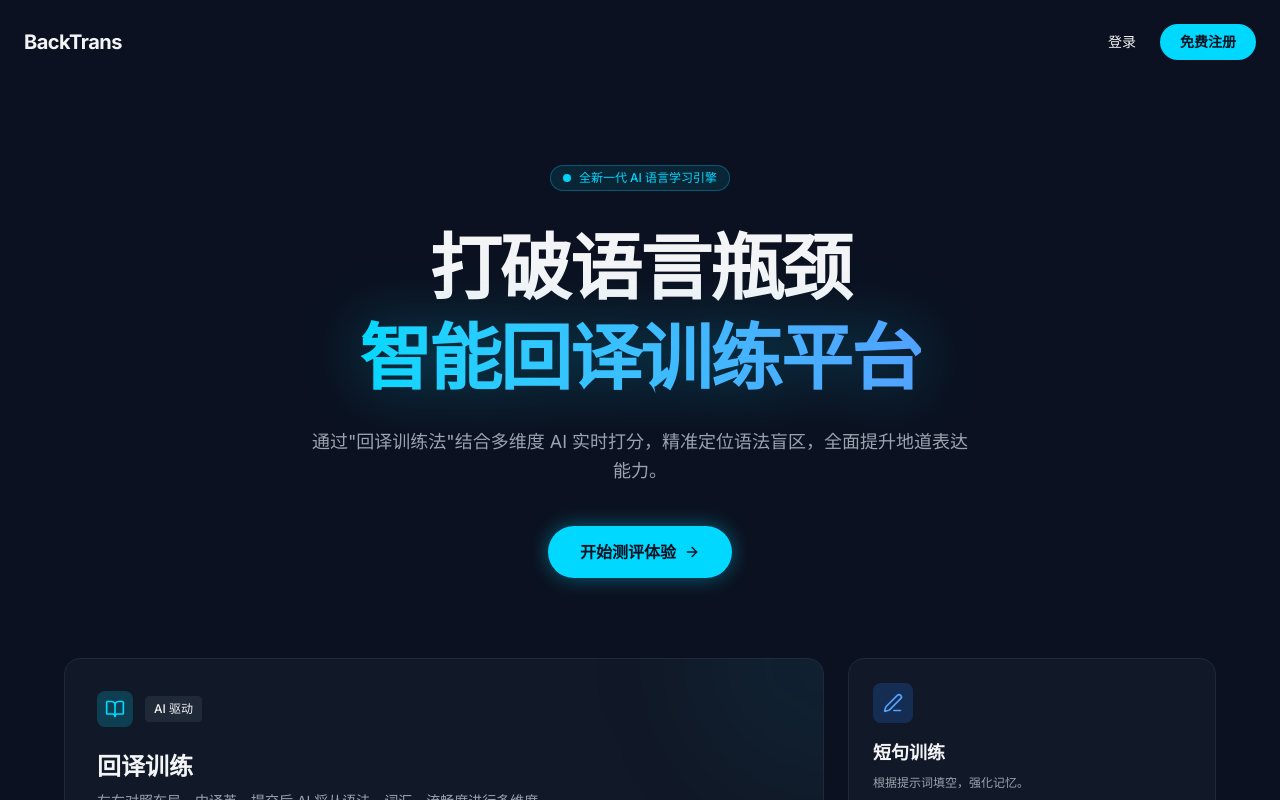
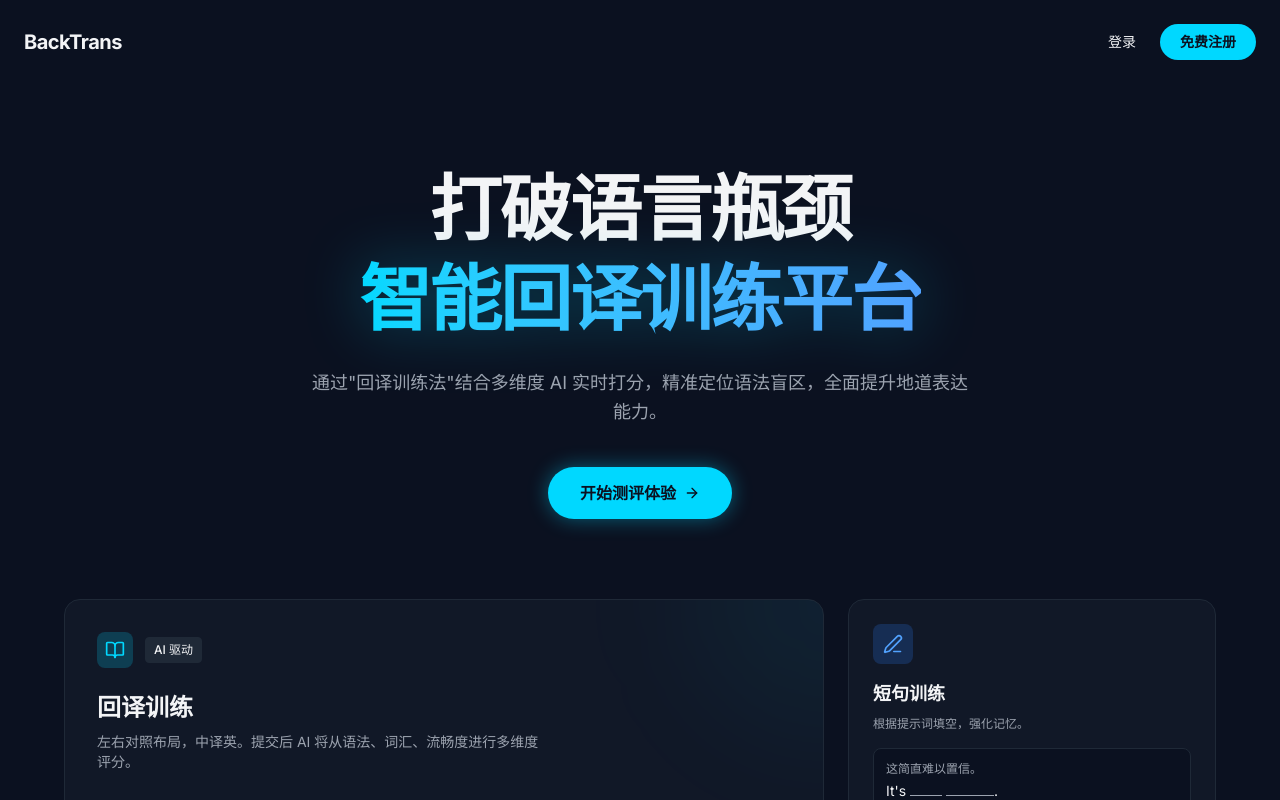
Before and after one commit to Aloofbear/backtrans, a React (Vite) app: page / in a window 1280 px wide. Shown: the top 800 px of the page. Built offline with nearby package versions, Linux system fonts and the light colour scheme.

Commit message:
refactor: Remove redundant "A文" branding
Removes the "A文" text badge from the landing, login, and registration pages. This branding element was not essential and cluttered the UI.

```diff
--- a/src/pages/LandingPage.tsx
+++ b/src/pages/LandingPage.tsx
@@ -20,11 +20,6 @@
       <main className="container mx-auto px-6 pt-20 pb-32 flex flex-col items-center">
         {/* Hero Section */}
         <div className="text-center max-w-4xl mx-auto mb-20">
-          <div className="inline-flex items-center gap-2 px-3 py-1 rounded-full border border-primary/30 bg-primary/10 text-primary text-xs font-medium mb-8">
-            <span className="w-2 h-2 rounded-full bg-primary animate-pulse"></span>
-            全新一代 AI 语言学习引擎
-          </div>
-
           <h1 className="text-5xl md:text-7xl font-bold tracking-tight mb-6 leading-tight">
             打破语言瓶颈 <br />
             <span className="text-transparent bg-clip-text bg-gradient-to-r from-primary to-blue-400 drop-shadow-[0_0_30px_rgba(0,216,255,0.3)]">
--- a/src/pages/LoginPage.tsx
+++ b/src/pages/LoginPage.tsx
@@ -37,7 +37,6 @@
           <ArrowLeft className="w-4 h-4" /> 返回首页
         </Link>
         <div className="flex justify-center items-center gap-2 mb-6">
-          <div className="bg-primary text-background font-bold px-2 py-1 rounded text-sm">A文</div>
           <span className="font-bold text-2xl tracking-tight text-text-main">BackTrans</span>
         </div>
         <h2 className="text-center text-3xl font-extrabold text-text-main">
--- a/src/pages/RegisterPage.tsx
+++ b/src/pages/RegisterPage.tsx
@@ -48,7 +48,6 @@
           <ArrowLeft className="w-4 h-4" /> 返回首页
         </Link>
         <div className="flex justify-center items-center gap-2 mb-6">
-          <div className="bg-primary text-background font-bold px-2 py-1 rounded text-sm">A文</div>
           <span className="font-bold text-2xl tracking-tight text-text-main">BackTrans</span>
         </div>
         <h2 className="text-center text-3xl font-extrabold text-text-main">
```
